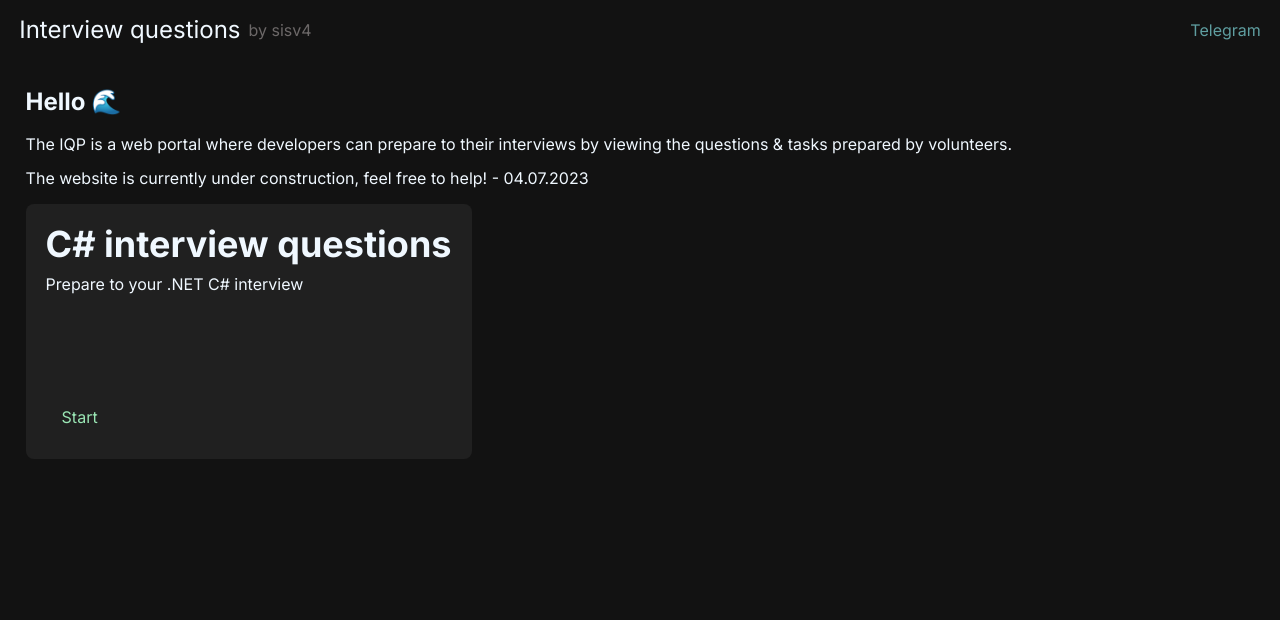
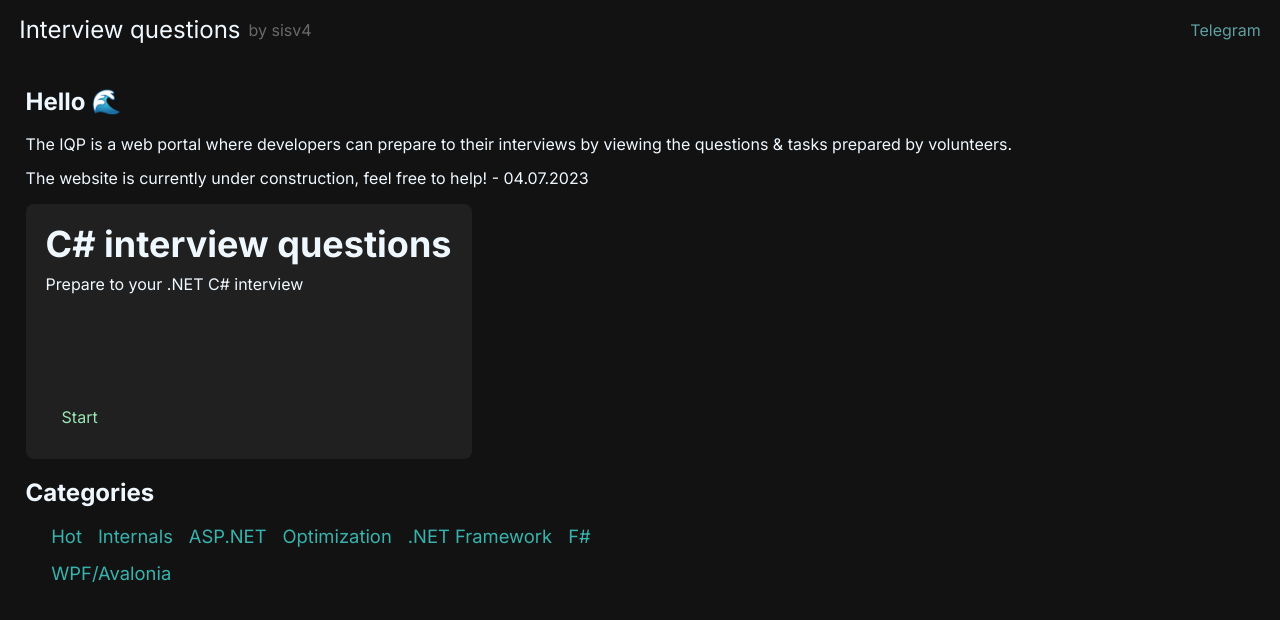
Before and after one commit to bookuha/iqp, a Next.js app: page / in a window 1280 px wide. Shown: the top 620 px of the page. Built offline with nearby package versions, Linux system fonts and the light colour scheme.

Commit message:
Add CategoriesLinksList

```diff
--- /dev/null
+++ b/src/app/components/CategoriesList.tsx
@@ -0,0 +1,23 @@
+import { Link, LinksList } from "@/app/components/LinksList";
+import styles from "./categories-list.module.css";
+
+const links: Link[] = [
+  { label: "Hot", url: "123" },
+  { label: "Internals", url: "123" },
+  { label: "ASP.NET", url: "123" },
+  { label: "Optimization", url: "123" },
+  { label: ".NET Framework", url: "123" },
+  { label: "F#", url: "123" },
+  { label: "WPF/Avalonia", url: "123" },
+];
+
+export const CategoriesList = () => {
+  return (
+    <div>
+      <h2>Categories</h2>
+      <div className={styles.content}>
+        <LinksList links={links} />
+      </div>
+    </div>
+  );
+};
--- /dev/null
+++ b/src/app/components/LinksList.tsx
@@ -0,0 +1,22 @@
+import styles from "./links-list.module.css";
+
+export interface Link {
+  label: string;
+  url: string;
+}
+
+interface Props {
+  links: Link[];
+}
+
+export const LinksList = ({ links }: Props) => {
+  return (
+    <div className={styles.list}>
+      {links.map((l) => (
+        <a key={l.label} href={l.url} className={styles.link}>
+          {l.label}
+        </a>
+      ))}
+    </div>
+  );
+};
--- /dev/null
+++ b/src/app/components/categories-list.module.css
@@ -0,0 +1,3 @@
+.content{
+    padding: 0 2vw;
+}
--- /dev/null
+++ b/src/app/components/links-list.module.css
@@ -0,0 +1,17 @@
+.list{
+    display: inline-flex;
+    flex-wrap: wrap;
+    gap: 1rem;
+    max-width: 50vw;
+
+}
+
+.link{
+    font-size: 1.15rem;
+    text-decoration: none;
+    color: #38B2AC;
+}
+
+.link:hover{
+    text-decoration: underline;
+}
--- a/src/app/page.tsx
+++ b/src/app/page.tsx
@@ -1,4 +1,5 @@
 import WelcomeCard from "@/app/components/WelcomeCard";
+import { CategoriesList } from "@/app/components/CategoriesList";
 
 const StartingPage = () => {
   return (
@@ -15,6 +16,7 @@ const StartingPage = () => {
         </p>
       </div>
       <WelcomeCard />
+      <CategoriesList />
     </main>
   );
 };
```
